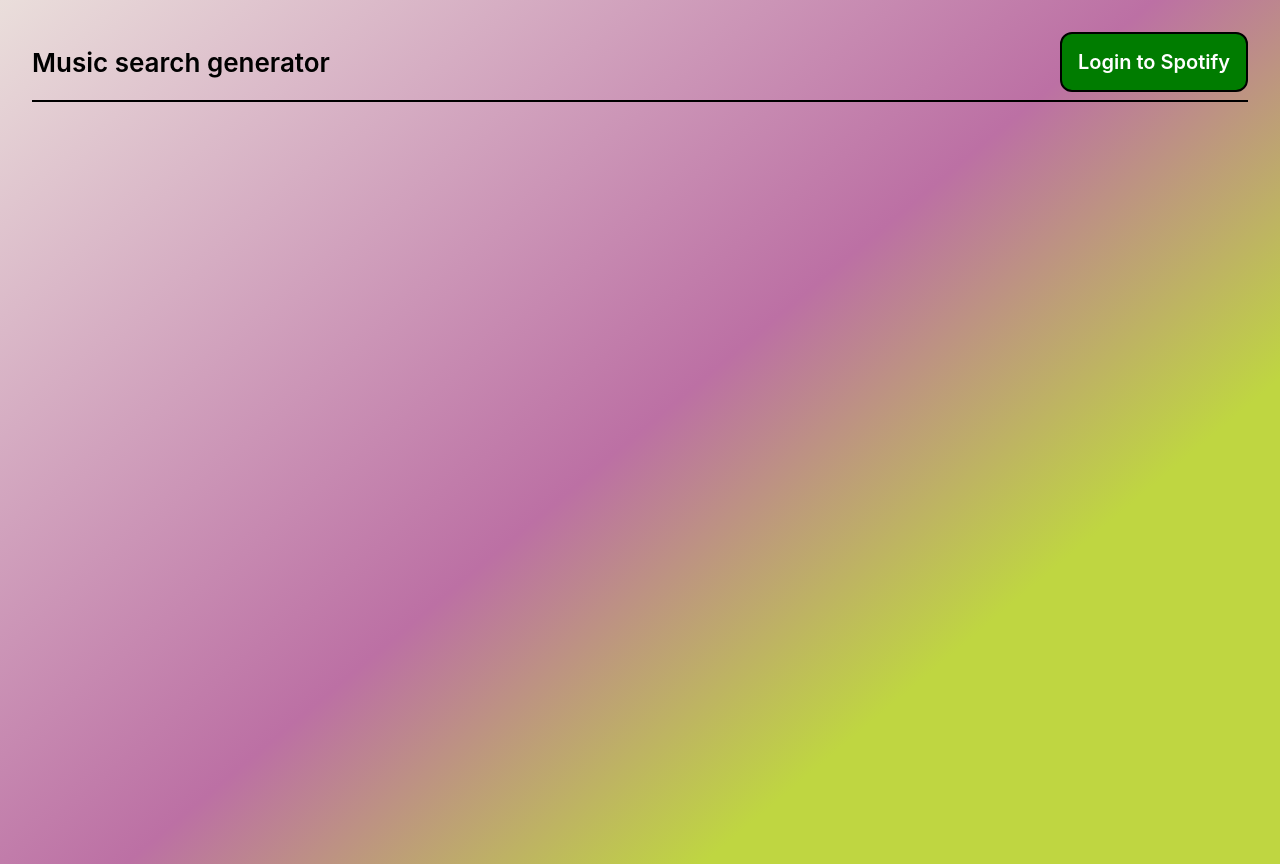
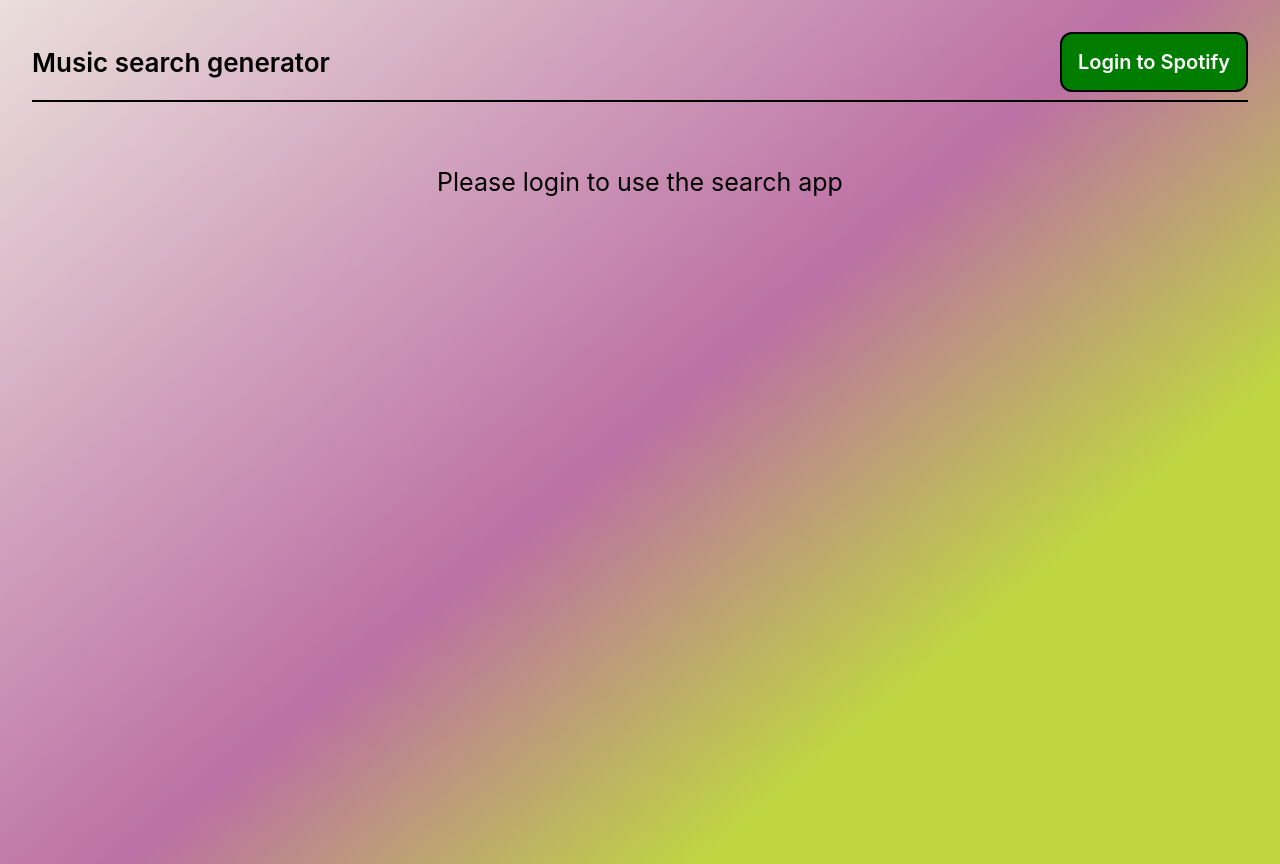
Before and after one commit to NickBansal/jessie-API, a React (Create React App) app: page / in a window 1280 px wide. Both pictures are taken after a click on the button "Logout". Built offline with nearby package versions, Linux system fonts and the light colour scheme.

Commit message:
added in new styles

```diff
--- a/src/components/search-layout/search-layout.css
+++ b/src/components/search-layout/search-layout.css
@@ -1,3 +1,13 @@
+.App-section {
+    display: flex;
+    align-items: center;
+    flex-direction: column;
+}
+
+.App-section p {
+    font-size: 25px;
+}
+
 form {
     display: flex;
     justify-content: center;
--- a/src/components/search-layout/search-layout.tsx
+++ b/src/components/search-layout/search-layout.tsx
@@ -44,12 +44,12 @@ function SearchLayout({ searchType }: SearchTypes) {
   return (
     <div className="App">
       <section className="App-section">
-        {Boolean(token) && (
+        {token ? (
           <form onSubmit={searchParams}>
             <i className="fa-sharp fa-solid fa-magnifying-glass fa-2xl" />
             <input type="text" id="spotify-search-input" disabled={loading} />
           </form>
-        )}
+        ) : <p>Please login to use the search app</p>}
         {loading && <Spinner />}
       </section>
     </div>
--- a/src/pages/App.tsx
+++ b/src/pages/App.tsx
@@ -4,6 +4,7 @@ import { Search } from '../types/search-types';
 import './app.css';
 
 function App() {
+  // Add a toggle for different selection types
   return <SearchLayout searchType={Search.SHOWS} />;
 }
 
--- a/src/pages/app.css
+++ b/src/pages/app.css
@@ -1,5 +0,0 @@
-.App-section {
-  display: flex;
-  align-items: center;
-  flex-direction: column;
-}
```
Also changed, not shown: .prettierrc.json.
